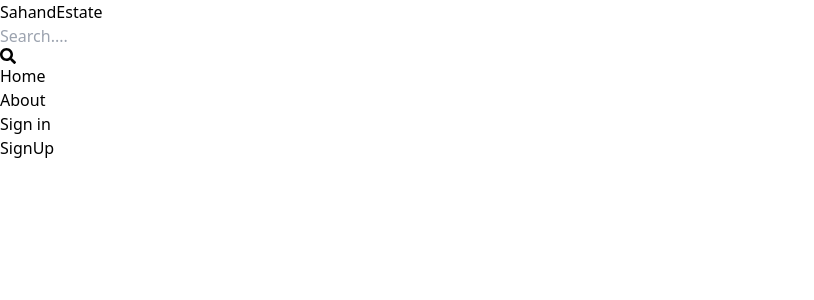
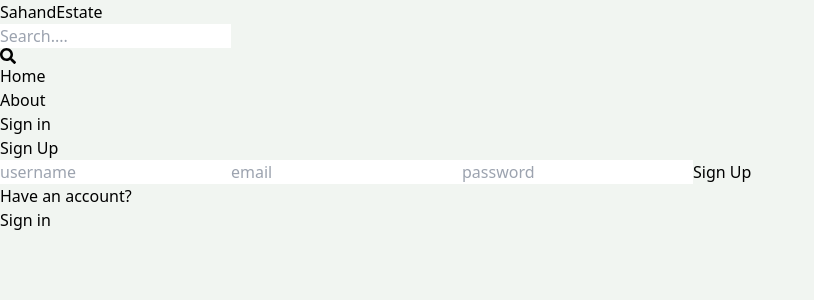
Before and after one commit to pasebukky/mern-estate, a React (Vite) app in the folder client/: page /sign-up in a window 1280 px wide. Shown: the top 300 px of the page, without its empty margins (0-814 px from the left). Built offline with nearby package versions, Linux system fonts and the light colour scheme.

Commit message:
complete sign up UI

```diff
--- a/client/src/index.css
+++ b/client/src/index.css
@@ -1,3 +1,7 @@
 @tailwind base;
 @tailwind components;
 @tailwind utilities;
+
+body{
+    background-color: rgb(241, 245, 241);
+}
--- a/client/src/pages/SignUp.jsx
+++ b/client/src/pages/SignUp.jsx
@@ -1,5 +1,23 @@
+import { Link } from 'react-router-dom';
+
 export default function SignUp() {
   return (
-    <div>SignUp</div>
+    <div className="p-3 max-w-lg mx-auto">
+      <h1 className="text-3xl text-center font-semibold my-7">Sign Up</h1>
+      <form className="flex flex-col gap-4">
+        <input type="text" placeholder="username" className="border p-3 rounded-lg" id="username" />
+        <input type="email" placeholder="email" className="border p-3 rounded-lg" id="email" />
+        <input type="password" placeholder="password" className="border p-3 rounded-lg" id="password" />
+        <button type="submit" className="w-full bg-slate-700 text-white p-3 rounded-lg uppercase hover:opacity-95 disabled:opacity-85">
+          Sign Up
+        </button>
+      </form>
+      <div  className="flex gap-2 mt-5 justify-center">
+        <p>Have an account?</p>
+        <Link to='/sign-in'>
+          <span className="text-blue-700">Sign in</span>
+        </Link>
+      </div>
+    </div>
   )
 }
```
